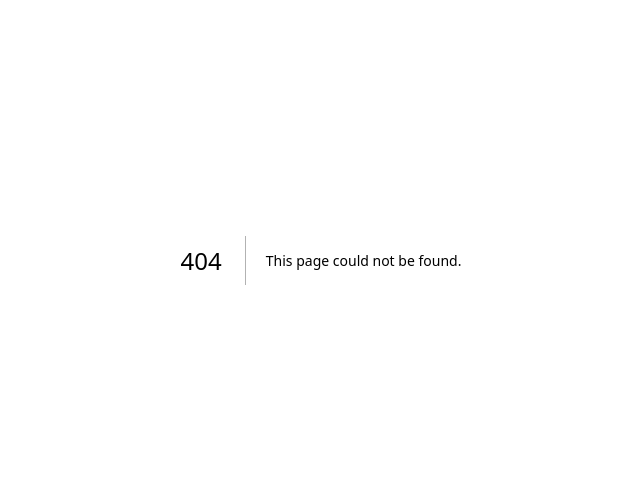
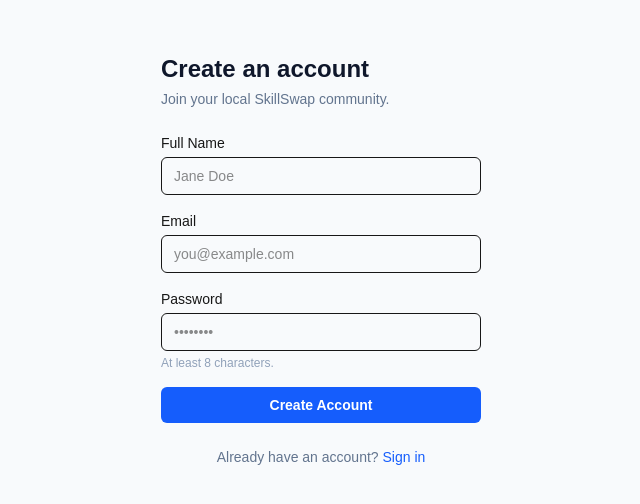
Before and after one commit to xy-real02/skill-swap, a Next.js app: page /register in a window 1280 px wide. Before the commit this address had no page. Shown: the part 140-644 px from the top of the page, without its empty margins (319-959 px from the left). Built offline with nearby package versions, Linux system fonts and the light colour scheme.

Commit message:
feat(auth): implement auth layout and pages with server side actions

```diff
--- /dev/null
+++ b/src/app/(auth)/layout.tsx
@@ -0,0 +1,11 @@
+export default function AuthLayout({
+  children,
+}: {
+  children: React.ReactNode
+}) {
+  return (
+    <div className="min-h-screen flex flex-col items-center justify-center bg-slate-50 dark:bg-slate-900">
+      {children}
+    </div>
+  )
+}
--- a/src/app/(auth)/login/actions.ts
+++ b/src/app/(auth)/login/actions.ts
@@ -20,7 +20,7 @@ export async function login(formData: FormData) {
   }
 
   revalidatePath('/', 'layout')
-  redirect('/dashboard')
+  redirect('/explore')
 }
 
 export async function signup(formData: FormData) {
@@ -43,5 +43,5 @@ export async function signup(formData: FormData) {
   }
 
   revalidatePath('/', 'layout')
-  redirect('/dashboard')
+  redirect('/explore')
 }
--- a/src/app/(auth)/login/page.tsx
+++ b/src/app/(auth)/login/page.tsx
@@ -1,63 +1,69 @@
-// src/app/login/page.tsx
+import Link from 'next/link'
 import { login, signup } from './actions'
 
-export default function LoginPage({
+export default async function LoginPage({
   searchParams,
 }: {
-  searchParams: { message: string }
+  searchParams: Promise<{ message?: string }>
 }) {
+  const { message } = await searchParams
+
   return (
-    <div className="flex-1 flex flex-col w-full px-8 sm:max-w-md justify-center gap-2 mx-auto mt-20">
-      <form className="animate-in flex-1 flex flex-col w-full justify-center gap-2 text-foreground">
-        <label className="text-md" htmlFor="email">
+    <div className="w-full max-w-sm space-y-6 p-8">
+      <div>
+        <h1 className="text-2xl font-bold text-slate-900 dark:text-white">Welcome back</h1>
+        <p className="text-sm text-slate-500 mt-1">Sign in to your SkillSwap account.</p>
+      </div>
+
+      <form className="space-y-4">
+        <div>
+          <label className="block text-sm font-medium mb-1" htmlFor="email">
             Email
           </label>
           <input
-          className="rounded-md px-4 py-2 bg-inherit border mb-6"
+            id="email"
+            className="w-full rounded-md border px-3 py-2 text-sm focus:outline-none focus:ring-2 focus:ring-blue-500"
             name="email"
+            type="email"
             placeholder="you@example.com"
             required
           />
+        </div>
 
-        <label className="text-md" htmlFor="full_name">
-          Full Name (Required for Sign Up)
-        </label>
-        <input
-          className="rounded-md px-4 py-2 bg-inherit border mb-6"
-          name="full_name"
-          placeholder="Jane Doe"
-        />
-
-        <label className="text-md" htmlFor="password">
+        <div>
+          <label className="block text-sm font-medium mb-1" htmlFor="password">
             Password
           </label>
           <input
-          className="rounded-md px-4 py-2 bg-inherit border mb-6"
+            id="password"
+            className="w-full rounded-md border px-3 py-2 text-sm focus:outline-none focus:ring-2 focus:ring-blue-500"
+            name="password"
             type="password"
-          name="password"
             placeholder="••••••••"
             required
           />
+        </div>
 
         <button
           formAction={login}
-          className="bg-blue-600 text-white rounded-md px-4 py-2 mb-2 hover:bg-blue-700 transition"
+          className="w-full bg-blue-600 text-white rounded-md px-4 py-2 text-sm font-semibold hover:bg-blue-700 transition"
         >
           Sign In
         </button>
-        <button
-          formAction={signup}
-          className="border border-foreground/20 rounded-md px-4 py-2 mb-2 hover:bg-slate-100 transition"
-        >
-          Sign Up
-        </button>
+      </form>
 
-        {searchParams?.message && (
-          <p className="mt-4 p-4 bg-red-100 text-red-700 text-center rounded-md">
-            {searchParams.message}
+      {message && (
+        <p className="p-4 bg-red-100 text-red-700 text-center rounded-md text-sm">
+          {message}
         </p>
       )}
-      </form>
+
+      <p className="text-center text-sm text-slate-500">
+        Don&apos;t have an account?{' '}
+        <Link href="/register" className="text-blue-600 hover:underline">
+          Sign up
+        </Link>
+      </p>
     </div>
   )
 }
--- /dev/null
+++ b/src/app/(auth)/register/actions.ts
@@ -0,0 +1,67 @@
+'use server'
+
+import { revalidatePath } from 'next/cache'
+import { redirect } from 'next/navigation'
+import { createClient } from '@/lib/supabase/server'
+
+// Per spec: all text inputs must be trimmed and HTML-stripped before saving.
+function sanitize(value: FormDataEntryValue | null): string {
+  if (typeof value !== 'string') return ''
+  return value.trim().replace(/<[^>]*>/g, '')
+}
+
+export async function register(formData: FormData) {
+  const fullName = sanitize(formData.get('full_name'))
+  const email = sanitize(formData.get('email'))
+  const password = formData.get('password') as string
+
+  // --- Input validation (server-side; client validates too but never trust it)
+  if (!fullName) {
+    redirect('/register?error=full_name_required')
+  }
+
+  if (fullName.length > 80) {
+    redirect('/register?error=full_name_too_long')
+  }
+
+  if (!email || !email.includes('@')) {
+    redirect('/register?error=invalid_email')
+  }
+
+  if (!password || password.length < 8) {
+    redirect('/register?error=password_too_short')
+  }
+
+  // --- Supabase sign-up
+  // The `data` object inside `options` is passed to the Supabase Auth user
+  // metadata. The `on_auth_user_created` database trigger reads
+  // `raw_user_meta_data->>'full_name'` and writes it to the `profiles` table.
+  const supabase = await createClient()
+
+  const { error } = await supabase.auth.signUp({
+    email,
+    password,
+    options: {
+      data: {
+        full_name: fullName,
+      },
+    },
+  })
+
+  if (error) {
+    // Map Supabase errors to user-friendly codes.
+    // Never expose the raw Supabase message to the client (per spec).
+    if (error.message.toLowerCase().includes('already registered') ||
+        error.message.toLowerCase().includes('already exists') ||
+        error.code === 'user_already_exists') {
+      redirect('/register?error=email_taken')
+    }
+    redirect('/register?error=signup_failed')
+  }
+
+  // If Supabase email confirmation is enabled, the user lands on a
+  // "check your email" page. If it is disabled (dev mode), they are
+  // immediately signed in and can go to /explore.
+  revalidatePath('/', 'layout')
+  redirect('/register?success=check_email')
+}
--- /dev/null
+++ b/src/app/(auth)/register/page.tsx
@@ -0,0 +1,122 @@
+import Link from 'next/link'
+import { register } from './actions'
+
+const ERROR_MESSAGES: Record<string, string> = {
+  full_name_required: 'Please enter your full name.',
+  full_name_too_long: 'Full name must be 80 characters or fewer.',
+  invalid_email: 'Please enter a valid email address.',
+  password_too_short: 'Password must be at least 8 characters.',
+  email_taken: 'An account with this email already exists.',
+  signup_failed: 'Could not create your account. Please try again.',
+}
+
+export default async function RegisterPage({
+  searchParams,
+}: {
+  searchParams: Promise<{ error?: string; success?: string }>
+}) {
+  const { error, success } = await searchParams
+
+  // After successful sign-up show a "check your email" screen instead of
+  // the form — keeps the user from accidentally double-submitting.
+  if (success === 'check_email') {
+    return (
+      <div className="w-full max-w-sm space-y-4 p-8 text-center">
+        <div className="text-4xl">📬</div>
+        <h1 className="text-2xl font-bold text-slate-900 dark:text-white">
+          Check your email
+        </h1>
+        <p className="text-sm text-slate-500">
+          We sent a confirmation link to your inbox. Click it to activate your
+          account, then come back to sign in.
+        </p>
+        <Link
+          href="/login"
+          className="inline-block w-full bg-blue-600 text-white rounded-md px-4 py-2 text-sm font-semibold hover:bg-blue-700 transition text-center"
+        >
+          Back to Sign In
+        </Link>
+      </div>
+    )
+  }
+
+  return (
+    <div className="w-full max-w-sm space-y-6 p-8">
+      <div>
+        <h1 className="text-2xl font-bold text-slate-900 dark:text-white">
+          Create an account
+        </h1>
+        <p className="text-sm text-slate-500 mt-1">
+          Join your local SkillSwap community.
+        </p>
+      </div>
+
+      <form className="space-y-4">
+        <div>
+          <label className="block text-sm font-medium mb-1" htmlFor="full_name">
+            Full Name
+          </label>
+          <input
+            id="full_name"
+            name="full_name"
+            type="text"
+            required
+            maxLength={80}
+            placeholder="Jane Doe"
+            className="w-full rounded-md border px-3 py-2 text-sm focus:outline-none focus:ring-2 focus:ring-blue-500"
+          />
+        </div>
+
+        <div>
+          <label className="block text-sm font-medium mb-1" htmlFor="email">
+            Email
+          </label>
+          <input
+            id="email"
+            name="email"
+            type="email"
+            required
+            placeholder="you@example.com"
+            className="w-full rounded-md border px-3 py-2 text-sm focus:outline-none focus:ring-2 focus:ring-blue-500"
+          />
+        </div>
+
+        <div>
+          <label className="block text-sm font-medium mb-1" htmlFor="password">
+            Password
+          </label>
+          <input
+            id="password"
+            name="password"
+            type="password"
+            required
+            minLength={8}
+            placeholder="••••••••"
+            className="w-full rounded-md border px-3 py-2 text-sm focus:outline-none focus:ring-2 focus:ring-blue-500"
+          />
+          <p className="text-xs text-slate-400 mt-1">At least 8 characters.</p>
+        </div>
+
+        <button
+          formAction={register}
+          className="w-full bg-blue-600 text-white rounded-md px-4 py-2 text-sm font-semibold hover:bg-blue-700 transition"
+        >
+          Create Account
+        </button>
+      </form>
+
+      {error && (
+        <p className="p-4 bg-red-100 text-red-700 text-center rounded-md text-sm">
+          {ERROR_MESSAGES[error] ?? 'Something went wrong. Please try again.'}
+        </p>
+      )}
+
+      <p className="text-center text-sm text-slate-500">
+        Already have an account?{' '}
+        <Link href="/login" className="text-blue-600 hover:underline">
+          Sign in
+        </Link>
+      </p>
+    </div>
+  )
+}
```
Lines whose indentation alone changed are shown as unchanged.
